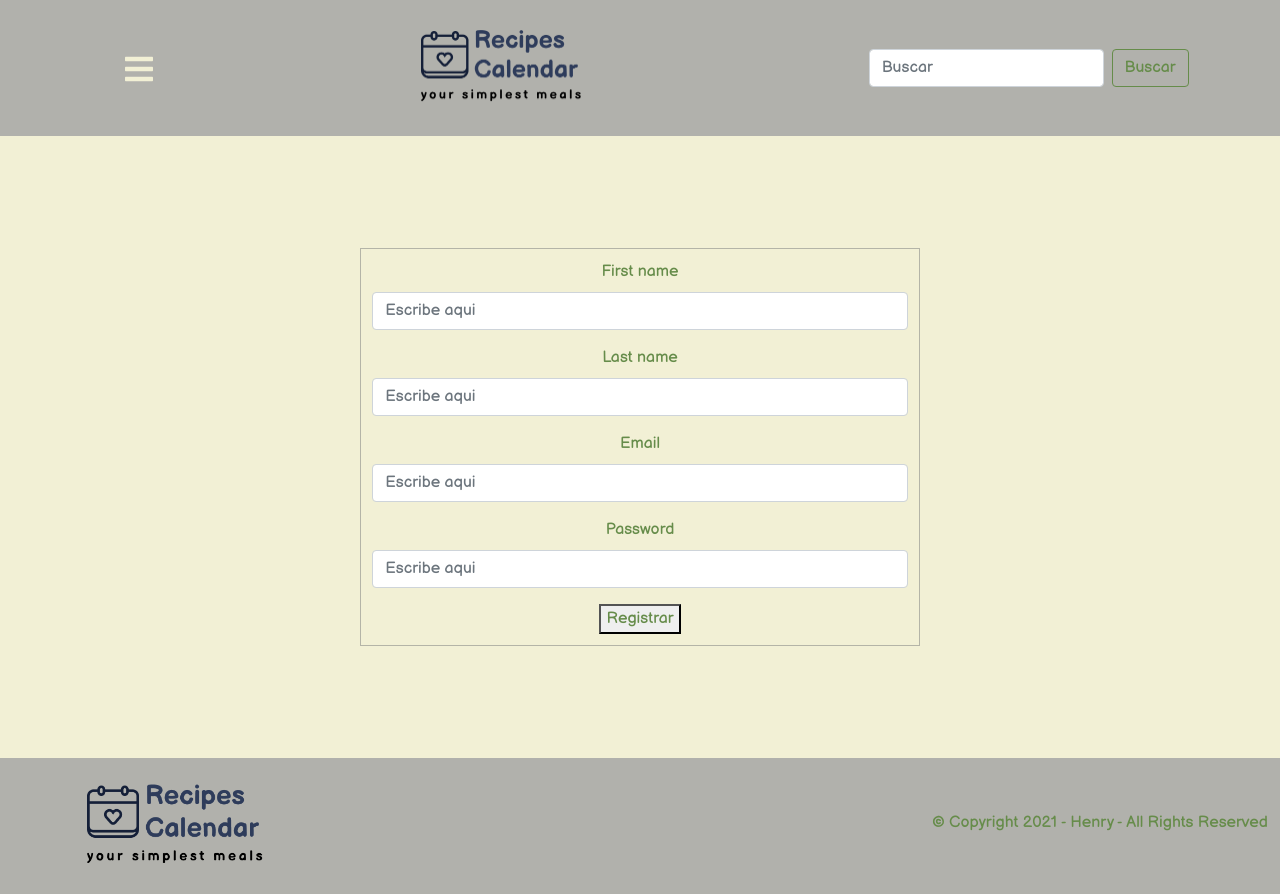
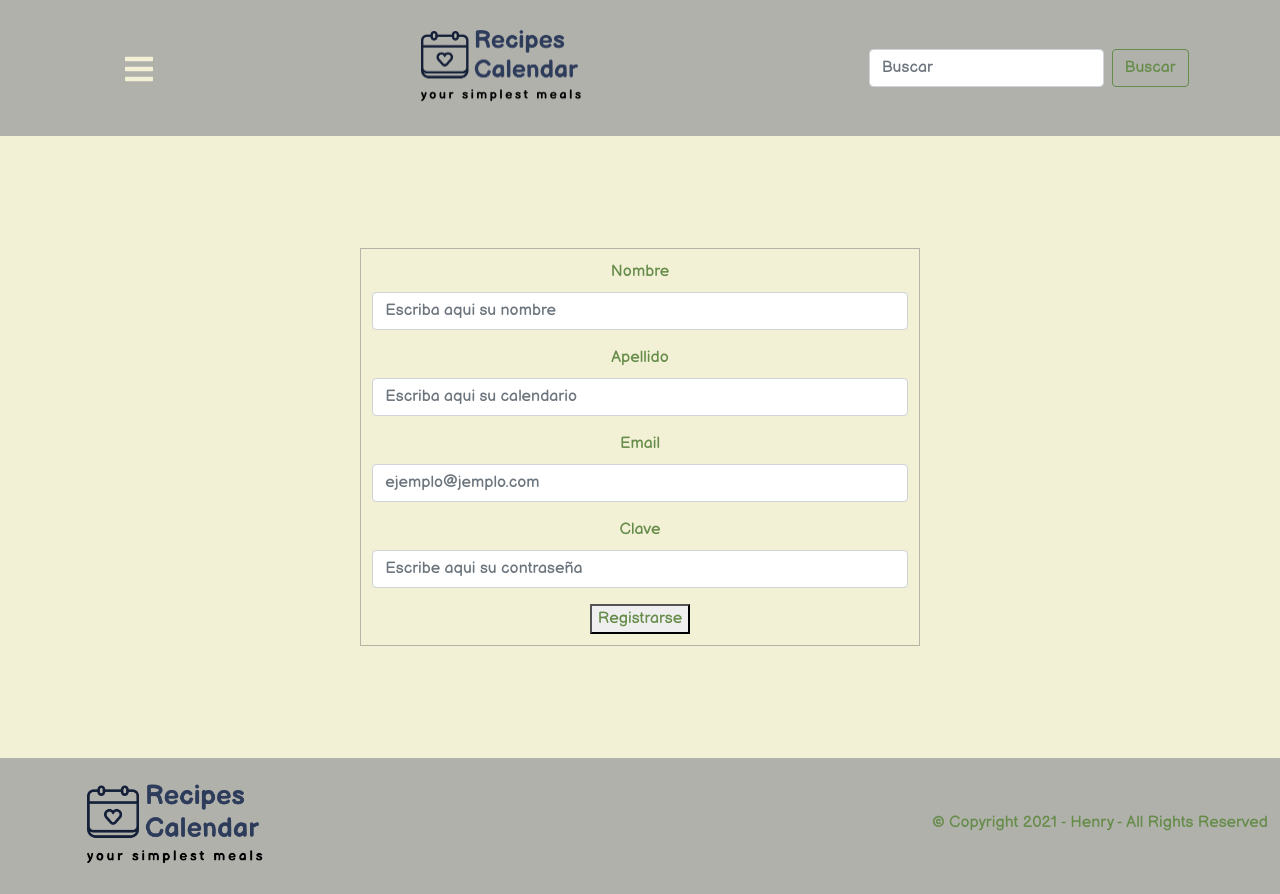
Before and after one commit to AgustinKowalczuk/PG-FoodCalendar, a React (Create React App) app in the folder client/: page /acount/register in a window 1280 px wide. Built offline with nearby package versions, Linux system fonts and the light colour scheme.

Commit message:
funcionalidad a card

```diff
--- a/client/src/Components/Acount/Register.jsx
+++ b/client/src/Components/Acount/Register.jsx
@@ -57,27 +57,27 @@ export default function Register() {
                     <div className={style.content}>
 
                         <div className="mb-3">
-                            <label className="form-label">First name</label>
-                            <Field type="text" className="form-control" id="exampleInputEmail1" name="name" placeholder='Escribe aqui' autocomplete="off"/>
+                            <label className="form-label">Nombre</label>
+                            <Field type="text" className="form-control" id="exampleInputEmail1" name="name" placeholder='Escriba aqui su nombre' autocomplete="off"/>
                             <ErrorMessage id="emailHelp" className="form-text" name="name"/>
                         </div>
                         <div className="mb-3">
-                            <label className="form-label">Last name</label>
-                            <Field type="text" className="form-control" id="exampleInputEmail1" name="surname" placeholder='Escribe aqui' autocomplete="off"/>
+                            <label className="form-label">Apellido</label>
+                            <Field type="text" className="form-control" id="exampleInputEmail1" name="surname" placeholder='Escriba aqui su calendario' autocomplete="off"/>
                             <ErrorMessage id="emailHelp" className="form-text" name="surname"/>
                         </div>
                         <div className="mb-3">
                             <label className="form-label">Email</label>
-                            <Field type="email" className="form-control" id="exampleInputEmail1" name="email" placeholder='Escribe aqui' autocomplete="off"/>
+                            <Field type="email" className="form-control" id="exampleInputEmail1" name="email" placeholder='ejemplo@jemplo.com' autocomplete="off"/>
                             <ErrorMessage id="emailHelp" className="form-text" name="email"/>
                         </div>
                         <div className="mb-3">
-                            <label className="form-label">Password</label>
-                            <Field type="password" className="form-control" id="exampleInputEmail1" name="password" placeholder='Escribe aqui' autocomplete="off"/>
+                            <label className="form-label">Clave</label>
+                            <Field type="password" className="form-control" id="exampleInputEmail1" name="password" placeholder='Escribe aqui su contraseña' autocomplete="off"/>
                             <ErrorMessage id="emailHelp" className="form-text" name="password"/>
                         </div>
 
-                        <button type="submit">Registrar</button>
+                        <button type="submit">Registrarse</button>
                     </div>
                 </Form>
             </Formik>
--- a/client/src/Components/Cards/Cards.jsx
+++ b/client/src/Components/Cards/Cards.jsx
@@ -2,7 +2,7 @@ import React from "react";
 import {  useDispatch, useSelector } from "react-redux";
 import style from "../../Styles/StyleCards.module.css";
 import { Link } from "react-router-dom";
-import { getDetail, page } from "../../actions/index";
+import { getDetail, page, setRecipeCalendar } from "../../actions/index";
 import Dificultad from './Dificultad';
 
 import Pagination from "../Pagination/Pagination";
@@ -16,9 +16,17 @@ export default function Cards(props) {
   const lastRecipeIndex = pages * recipesPerPage;
   const firstRecipeIndex = lastRecipeIndex - recipesPerPage;
   const currentRecipes = props.allRecipes.slice(firstRecipeIndex, lastRecipeIndex);
+  const stackReceta = useSelector((state) => state.recipeCalendar);
   const paginado = (pageNumber) => {
     dispatch(page(pageNumber));
   };
+  function agregarCalendario(receta){
+    if(stackReceta.length < 14){
+    return dispatch(setRecipeCalendar(receta))
+    } else{
+    return alert('Sólo ser permiten 14 recetas por calendario.')
+    }
+    }
 
   return (
     <div class={style.content}>
@@ -44,6 +52,9 @@ export default function Cards(props) {
                 <Dificultad difficulty={e.difficulty}/>
               </div>
             </Link>
+            <div>
+              {e.availability === 'Available' &&
+          <button onClick={() => agregarCalendario(e)} class="btn btn-secondary" >Agregala a tu Calendario!</button>}</div>
 
           </div>
         );
```
